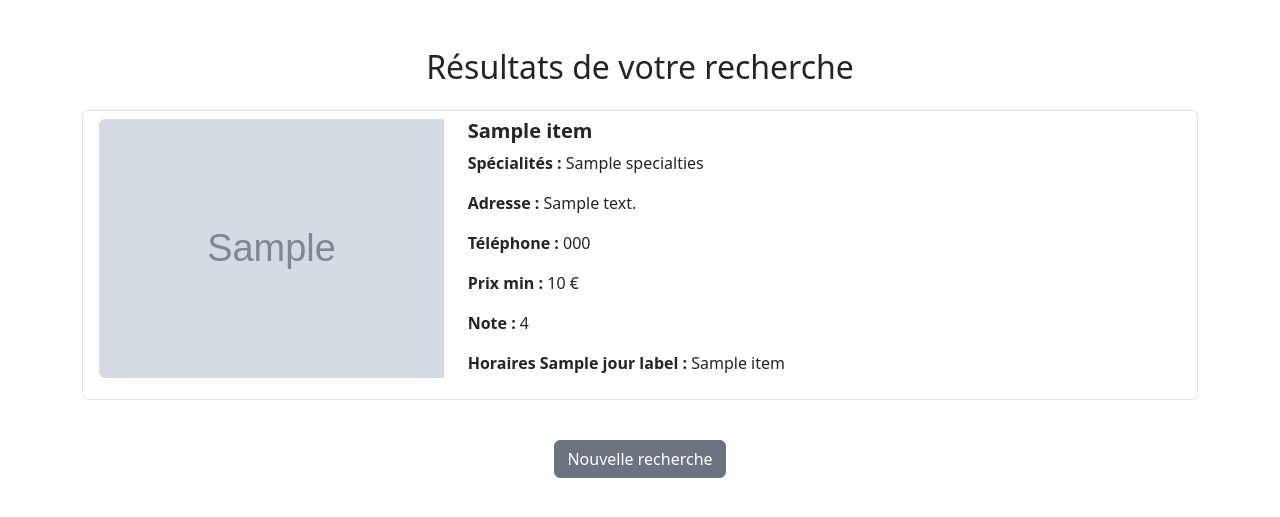
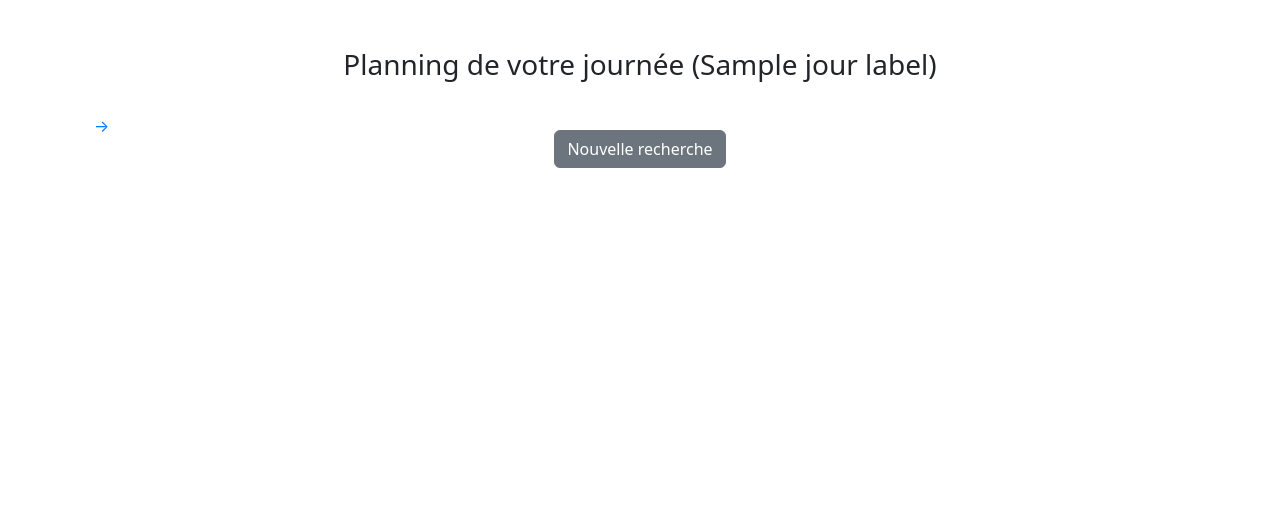
Before and after one commit to TrotiRemi/Projet_E4, a Flask app: template templates/resultats.html in a window 1280 px wide. Shown: the top 517 px of the page. Run offline with Flask 3, Linux system fonts and the light colour scheme; the template is opened without the code that fills it: most values are stand-ins (such as "Sample title", 1, 10 or a date in 2020); grey boxes marked "Sample" are stand-in pictures.

Commit message:
Graphique

```diff
--- a/app.py
+++ b/app.py
@@ -1,5 +1,9 @@
 from flask import Flask, render_template, request, redirect, flash
 import pandas as pd
+from datetime import datetime, timedelta
+from geopy.distance import geodesic
+from geopy.geocoders import Nominatim
+from functools import lru_cache
 
 app = Flask(__name__)
 app.secret_key = "votre_clé_secrète"
@@ -8,19 +12,31 @@
 df_activites = pd.read_csv("activite.csv")
 df_restaurants = pd.read_csv("restaurants.csv")
 
-def extraire_horaire_du_jour(horaires_str, jour_abbr):
-    if not isinstance(horaires_str, str):
-        return "Fermé"
-    horaires = horaires_str.split(";")
-    for bloc in horaires:
-        bloc = bloc.strip()
-        if bloc.startswith(f"{jour_abbr}:"):
-            try:
-                return bloc.split(":", 1)[1].strip()
-            except:
-                return "Fermé"
-    return "Fermé"
+# Géolocalisation
+geolocator = Nominatim(user_agent="planning_app")
+@lru_cache(maxsize=1024)
+def get_coords(address):
+    try:
+        location = geolocator.geocode(address)
+        if location:
+            return (location.latitude, location.longitude)
+    except:
+        return None
+    return None
 
+def calculate_walking_minutes(addr1, addr2):
+    coords1 = get_coords(addr1)
+    coords2 = get_coords(addr2)
+    if coords1 and coords2:
+        distance_km = geodesic(coords1, coords2).km
+        walking_speed_kmh = 5
+        time_hours = distance_km / walking_speed_kmh
+        return int(time_hours * 60)
+    return 15
+
+# Adresse centrale d'Avignon pour démarrer les trajets
+adresse_depart = "Place de l'Horloge, Avignon, France"
+coord_centre = get_coords(adresse_depart)
 def get_min_price(pricing_str):
     try:
         if not isinstance(pricing_str, str) or not pricing_str.strip():
@@ -34,7 +50,6 @@
     except:
         return None
 
-# Prétraitement
 all_themes = set()
 for themes in df_activites["thèmes"].dropna():
     for theme in themes.split(", "):
@@ -77,10 +92,8 @@
             return redirect("/")
 
         budget = float(budget)
-        debut_heure = int(debut_heure) if debut_heure else None
-        fin_heure = int(fin_heure) if fin_heure else None
-
-        resultats_final = []
+        debut_heure = int(debut_heure) if debut_heure else 10
+        fin_heure = int(fin_heure) if fin_heure else 23
 
         jour_abbr_map = {
             "Lundi": "L", "Mardi": "M", "Mercredi": "ME",
@@ -88,7 +101,7 @@
         }
         jour_abbr = jour_abbr_map.get(jour_label, "L")
 
-        # Restaurants
+        # --- Restaurants ---
         restaurants_filtres = df_restaurants.copy()
         restaurants_filtres["rating"] = restaurants_filtres["rating"].replace("N/D", "0").astype(float)
         restaurants_filtres.loc[restaurants_filtres["rating"] > 10, "rating"] = 0
@@ -97,34 +110,12 @@
         if types_selectionnes:
             restaurants_filtres = restaurants_filtres[restaurants_filtres["specialties"].apply(
                 lambda x: any(t in x for t in types_selectionnes if isinstance(x, str)))]
-        restaurants_filtres = restaurants_filtres.sort_values(by="rating", ascending=False)
-        restaurants_filtres = restaurants_filtres.head(nombre_restaurants).to_dict(orient="records")
+        restaurants_filtres = restaurants_filtres.sort_values(by="rating", ascending=False).to_dict(orient="records")
 
-        # Activités
+        # --- Activités ---
         activites_filtrees = df_activites.copy()
         activites_filtrees["horaires"] = activites_filtrees["horaires"].astype(str).fillna("")
         activites_filtrees["thèmes"] = activites_filtrees["thèmes"].astype(str).fillna("")
-        if jour and (not debut_heure or not fin_heure):
-            activites_filtrees = activites_filtrees[
-                activites_filtrees["horaires"].str.contains(jour, na=False) |
-                activites_filtrees["horaires"].str.contains("Non disponible", na=False)
-            ]
-        if debut_heure and fin_heure:
-            def check_time_available(horaires):
-                if "Non disponible" in horaires:
-                    return True
-                for horaire in horaires.split("; "):
-                    try:
-                        jour_code, plage = horaire.split(": ")
-                        plages_horaires = plage.split(" et ")
-                        for plage in plages_horaires:
-                            h_debut, h_fin = map(int, plage.replace("h00", "").split("-"))
-                            if debut_heure <= h_fin and fin_heure >= h_debut:
-                                return True
-                    except ValueError:
-                        pass
-                return False
-            activites_filtrees = activites_filtrees[activites_filtrees["horaires"].apply(check_time_available)]
         activites_filtrees["tarifs"] = activites_filtrees["tarifs"].replace("N/D", "0").astype(float)
         activites_filtrees = activites_filtrees[activites_filtrees["tarifs"] <= budget]
         if themes_selectionnes:
@@ -132,24 +123,92 @@
                 lambda x: any(theme in x for theme in themes_selectionnes))]
         activites_filtrees["note"] = activites_filtrees["note"].replace("N/D", "0").astype(float)
         activites_filtrees.loc[activites_filtrees["note"] > 10, "note"] /= 2
-        activites_filtrees = activites_filtrees.sort_values(by="note", ascending=False)
-        activites_filtrees = activites_filtrees.head(nombre_activites).to_dict(orient="records")
+        activites_filtrees = activites_filtrees.sort_values(by="note", ascending=False).to_dict(orient="records")
 
-        for activite in activites_filtrees:
-            activite["image"] = activite.get("image", "default_image.jpg")
+        for item in activites_filtrees + restaurants_filtres:
+            item["image"] = item.get("image", "default_image.jpg")
 
-        resultats_final.extend(restaurants_filtres)
-        resultats_final.extend(activites_filtrees)
+        events = []
+        current_time = datetime.strptime(f"{debut_heure}:00", "%H:%M")
+        end_time = datetime.strptime(f"{fin_heure}:00", "%H:%M")
 
-        for item in resultats_final:
-            if "horaires" in item:
-                item["horaire_du_jour"] = extraire_horaire_du_jour(item["horaires"], jour_abbr)
-            elif jour_label in item:
-                item["horaire_du_jour"] = item[jour_label]
+        resto_added = 0
+        act_added = 0
+
+        used_indices = set()
+
+        while current_time + timedelta(minutes=30) <= end_time:
+            candidates = []
+
+            # Sélection des restaurants possibles
+            for i, r in enumerate(restaurants_filtres):
+                if i in used_indices:
+                    continue
+                r_coords = get_coords(r["address"])
+                if not r_coords:
+                    continue
+                dist = geodesic(coord_centre, r_coords).km
+                # Conditions horaires midi ou soir
+                if datetime.strptime("11:30", "%H:%M") <= current_time <= datetime.strptime("15:30", "%H:%M") - timedelta(hours=2):
+                    candidates.append(("Restaurant", r, 120, dist, i))
+                elif datetime.strptime("19:00", "%H:%M") <= current_time <= datetime.strptime("21:00", "%H:%M") - timedelta(hours=2):
+                    candidates.append(("Restaurant", r, 120, dist, i))
+
+            # Puis les activités si pas déjà assez
+            if len(candidates) == 0 and act_added < nombre_activites:
+                for j, a in enumerate(activites_filtrees):
+                    if j in used_indices:
+                        continue
+                    a_coords = get_coords(a["adresse"])
+                    if not a_coords:
+                        continue
+                    dist = geodesic(coord_centre, a_coords).km
+                    candidates.append(("Activité", a, 60, dist, j))
+
+            if not candidates:
+                current_time += timedelta(minutes=15)
+                continue
+
+            # Trier par proximité
+            candidates.sort(key=lambda x: x[3])  # distance
+
+            # Choisir le meilleur élément
+            for typ, item, duration, _, idx in candidates:
+                prev_address = (
+                    events[-1][1].get("adresse") if events and events[-1][0] != "Marche"
+                    else events[-2][1].get("adresse") if len(events) >= 2 else adresse_depart
+                )
+                next_address = item.get("adresse") or item.get("address")
+                walk_min = calculate_walking_minutes(prev_address, next_address)
+                total_duration = walk_min + duration
+
+                if current_time + timedelta(minutes=total_duration) <= end_time:
+                    start_walk = current_time
+                    end_walk = current_time + timedelta(minutes=walk_min)
+                    start_act = end_walk
+                    end_act = end_walk + timedelta(minutes=duration)
+
+                    events.append(("Marche", {"from": prev_address, "to": next_address, "duration": walk_min}, start_walk, end_walk))
+                    events.append((typ, item, start_act, end_act))
+                    used_indices.add(idx)
+                    current_time = end_act
+                    if typ == "Restaurant":
+                        resto_added += 1
+                    else:
+                        act_added += 1
+                    break
             else:
-                item["horaire_du_jour"] = "Fermé"
+                current_time += timedelta(minutes=15)
 
-        return render_template("resultats.html", activites=resultats_final, jour_label=jour_label)
+        planning = [{
+            "titre": typ,
+            "item": el,
+            "debut": start.strftime("%Hh%M"),
+            "fin": end.strftime("%Hh%M")
+        } for typ, el, start, end in events]
+
+        return render_template("resultats.html", planning=planning, jour_label=jour_label)
+
 
     return render_template("index.html", themes_disponibles=themes_disponibles, types_restaurants=types_restaurants)
 
--- a/templates/resultats.html
+++ b/templates/resultats.html
@@ -5,50 +5,87 @@
     <meta name="viewport" content="width=device-width, initial-scale=1.0">
     <title>Résultats de la recherche</title>
     <link rel="stylesheet" href="https://cdn.jsdelivr.net/npm/bootstrap@5.3.0/dist/css/bootstrap.min.css">
+    <style>
+        .timeline {
+            border-left: 4px solid #007bff;
+            margin-left: 1rem;
+            padding-left: 1rem;
+            position: relative;
+        }
+        .timeline-step {
+            margin-bottom: 2rem;
+            position: relative;
+        }
+        .timeline-step::before {
+            content: "\2192";
+            color: #007bff;
+            position: absolute;
+            left: -1.5rem;
+            top: 0;
+        }
+        .card {
+            background-color: #f8f9fa;
+        }
+        .timeline-marche::before {
+            content: "🚶";
+            color: #28a745;
+        }
+    </style>
 </head>
 <body>
     <div class="container mt-5">
-        <h2 class="mb-4 text-center">Résultats de votre recherche</h2>
-
-        {% if activites %}
-            <div class="list-group">
-                {% for item in activites %}
-                    <div class="list-group-item mb-3">
-                        <div class="row">
-                            <div class="col-md-4">
-                                <img src="{{ item.image }}" class="img-fluid rounded-start" alt="Image de {{ item.name or item.nom }}">
-                            </div>
-                            <div class="col-md-8">
-                                <h5 class="mb-2 fw-bold">{{ item.name or item.nom }}</h5>
-
-                                {% if item.specialties %}
-                                    <!-- RESTAURANT -->
-                                    <p><strong>Spécialités :</strong> {{ item.specialties }}</p>
-                                    <p><strong>Adresse :</strong> {{ item.address }}</p>
-                                    <p><strong>Téléphone :</strong> {{ item.phone }}</p>
-                                    <p><strong>Prix min :</strong> {{ item.prix_min }} €</p>
-                                    <p><strong>Note :</strong> {{ item.rating }}</p>
-                                    <p><strong>Horaires {{ jour_label }} :</strong> {{ item[jour_label] }}</p>
-                                {% else %}
-                                    <!-- ACTIVITÉ -->
-                                    <p><strong>Thèmes :</strong> {{ item.thèmes }}</p>
-                                    <p><strong>Adresse :</strong> {{ item.adresse }}</p>
-                                    <p><strong>Téléphone :</strong> {{ item.tel }}</p>
-                                    <p><strong>Prix :</strong> {{ item.tarifs }} €</p>
-                                    <p><strong>Note :</strong> {{ item.note }}</p>
-
-                                    <p><strong>Horaires {{ jour_label }} :</strong> {{ item.horaire_du_jour }}</p>
-                                {% endif %}
+        <h3 class="text-center mb-4">Planning de votre journée ({{ jour_label }})</h3>
+        <div class="timeline">
+            {% for step in planning %}
+                <div class="timeline-step {% if step.titre == 'Marche' %}timeline-marche{% endif %}">
+                    {% if step.titre == 'Marche' %}
+                        <div class="text-muted fst-italic">
+                            <strong>Marche</strong> : de {{ step.debut }} à {{ step.fin }}<br>
+                            Trajet entre : {{ step.item.from }} → {{ step.item.to }}<br>
+                            Temps estimé : {{ step.item.duration }} min
+                        </div>
+                    {% elif step.titre == 'Restaurant' %}
+                        <div class="card p-3">
+                            <h5><strong>Restaurant : {{ step.debut }} - {{ step.fin }}</strong></h5>
+                            <div class="row">
+                                <div class="col-md-3">
+                                    <img src="{{ step.item.image }}" class="img-fluid rounded" alt="Image">
+                                </div>
+                                <div class="col-md-9">
+                                    <p><strong>Nom :</strong> {{ step.item.name }}</p>
+                                    <p><strong>Spécialités :</strong> {{ step.item.specialties }}</p>
+                                    <p><strong>Adresse :</strong> {{ step.item.address }}</p>
+                                    <p><strong>Téléphone :</strong> {{ step.item.phone }}</p>
+                                    <p><strong>Prix :</strong> {{ step.item.prix_min }} €</p>
+                                    <p><strong>Note :</strong> {{ step.item.rating }}</p>
+                                    <p><strong>Horaires {{ jour_label }} :</strong> {{ step.item[jour_label] }}</p>
+                                </div>
                             </div>
                         </div>
-                    </div>
-                {% endfor %}
-            </div>
-        {% else %}
-            <div class="alert alert-warning text-center">Aucune activité ne correspond à votre recherche.</div>
-        {% endif %}
+                    {% elif step.titre == 'Activité' %}
+                        <div class="card p-3">
+                            <h5><strong>Activité : {{ step.debut }} - {{ step.fin }}</strong></h5>
+                            <div class="row">
+                                <div class="col-md-3">
+                                    <img src="{{ step.item.image }}" class="img-fluid rounded" alt="Image">
+                                </div>
+                                <div class="col-md-9">
+                                    <p><strong>Nom :</strong> {{ step.item.nom }}</p>
+                                    <p><strong>Thèmes :</strong> {{ step.item.thèmes }}</p>
+                                    <p><strong>Adresse :</strong> {{ step.item.adresse }}</p>
+                                    <p><strong>Téléphone :</strong> {{ step.item.tel }}</p>
+                                    <p><strong>Prix :</strong> {{ step.item.tarifs }} €</p>
+                                    <p><strong>Note :</strong> {{ step.item.note }}</p>
+                                    <p><strong>Horaires {{ jour_label }} :</strong> {{ step.item.horaire_du_jour }}</p>
+                                </div>
+                            </div>
+                        </div>
+                    {% endif %}
+                </div>
+            {% endfor %}
+        </div>
 
-        <div class="text-center mt-4">
+        <div class="text-center mt-5">
             <a href="/" class="btn btn-secondary">Nouvelle recherche</a>
         </div>
     </div>
```
